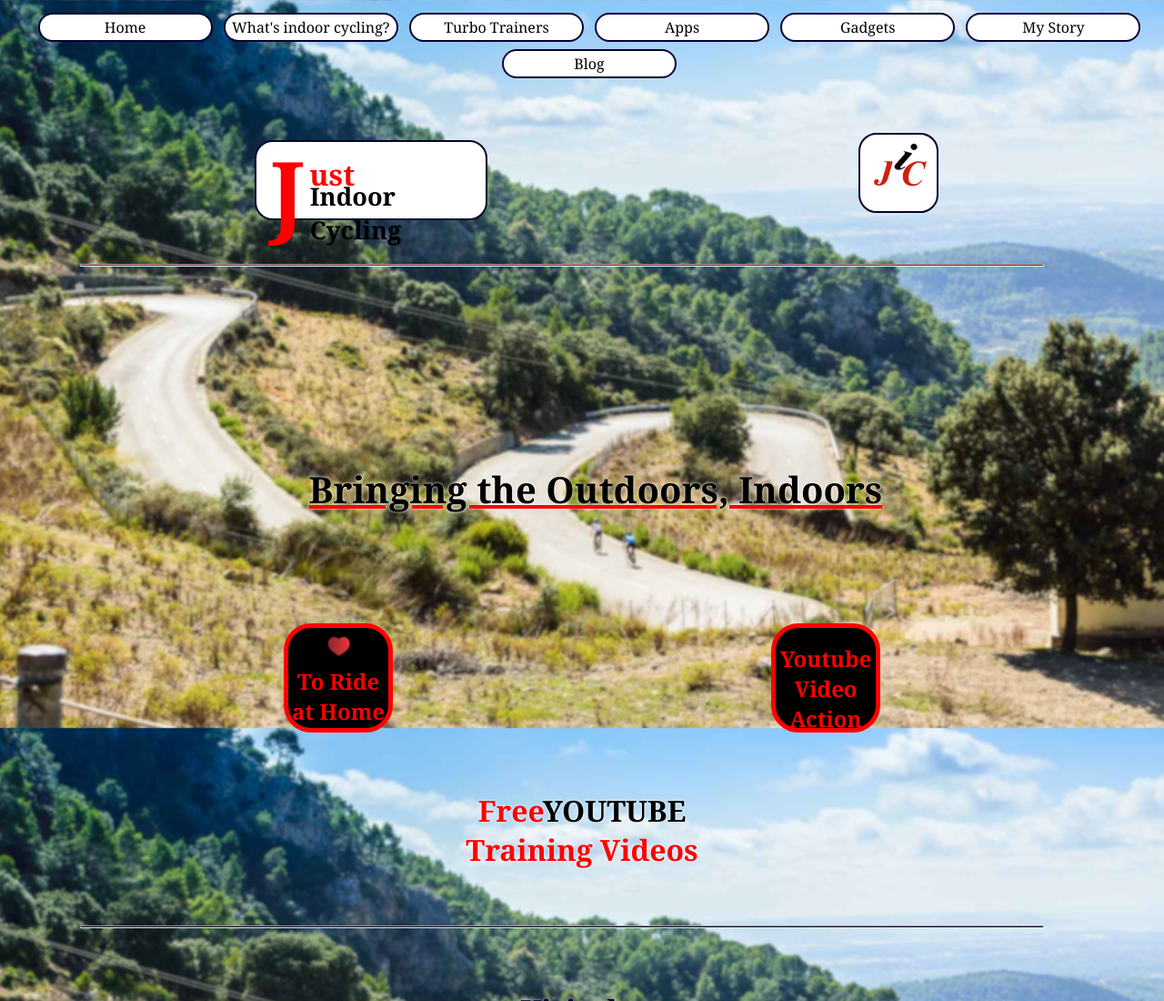
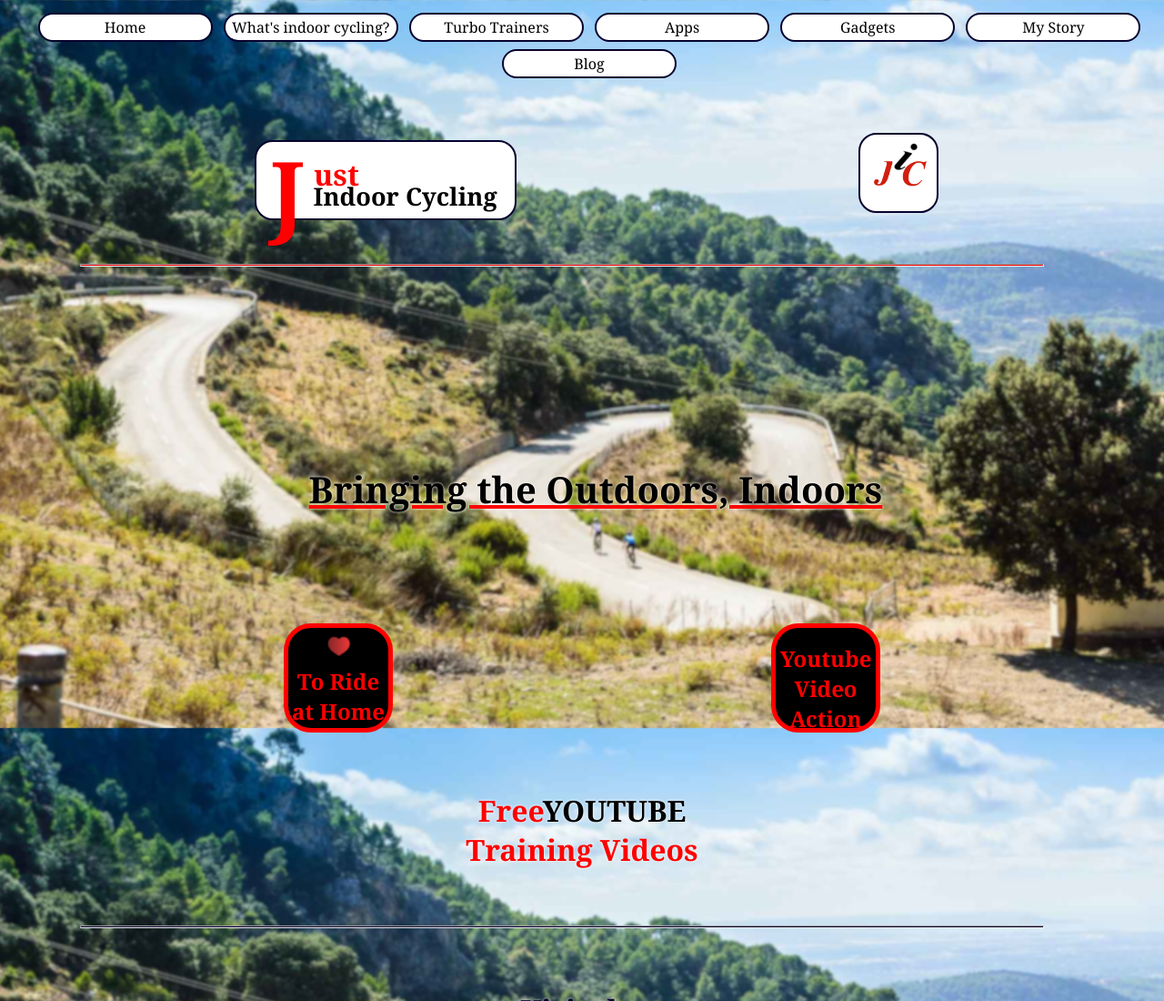
Before and after one commit to stemakeli/Justindoorcycling, a plain HTML site: page index.html in a window 1280 px wide. Shown: the top 1100 px of the page at 91% size. Drawn offline with Linux system fonts and the light colour scheme.

Commit message:
Made changes to container
In Container made changes to id= "black".

```diff
--- a/index.css
+++ b/index.css
@@ -56,7 +56,7 @@ header { height: 6.25em; width: auto; margin-top: 0.625em;}
 
 /* Containers and wrappers*/
 
-.container { position:relative; height: 5.5em; width: 16em; border: 2px solid #06022d;
+.container { position:relative; height: 5.5em; width: 18em; border: 2px solid #06022d;
      margin: 4em 0em 0em 17.5em; background: #ffffff; border-radius: 1.25em; padding-bottom: 0.625em; padding-left: 0.937em;}
 
      .container1 {margin: 3.125em;; position: relative; box-sizing: border-box; border: 2px solid #06022d; height: 18.625em; width: 14em ; float:right;}
@@ -196,9 +196,9 @@ header { height: 6.25em; width: auto; margin-top: 0.625em;}
 
           #bigj { color: #ff0000; font-size: 6em; position: absolute; margin: -0.125em 0em 0em 0em;text-decoration: none;}
 
-#ust { color: #ff0000; font-size: 2em; position: absolute; margin: 0.45em  0em 0em 1.35em}
+#ust { color: #ff0000; font-size: 2em; position: absolute; margin: 0.45em  0em 0em 1.5em}
 
-#black { color:#000000; font-size: 1.7em; position: absolute; margin: 1.5em  0em  0em -3.75em; }
+#black { color:#000000; font-size: 1.7em; position: relative; margin: 1.5em  0em  0em 1.75em; }
 
 #sticky { display:inline-block; height: 1.562em; width: 21.875em; border: 2px solid #06022d;
      background-color: #ffffff; margin: 0.625em; text-align: center;
--- a/index.html
+++ b/index.html
@@ -54,7 +54,7 @@
 
             <div class="container">
 
-                <h1 id="bigj">J</h1><span><h2 id="ust">ust</h2></span><span id="black"><h3>Indoor Cycling</h3></span>
+                <h1 id="bigj">J</h1><span><h2 id="ust">ust</h2></span><span><h3 id="black">Indoor Cycling</h3></span>
 
 
             </div>
```
Also changed, not shown: apps.html (+1 -1 lines), blog.html (+1 -1 lines), gadgets.html (+1 -1 lines), mystory.html (+1 -1 lines), turbotrainers.html (+1 -1 lines), whatisindoorcycling.html (+1 -1 lines).
